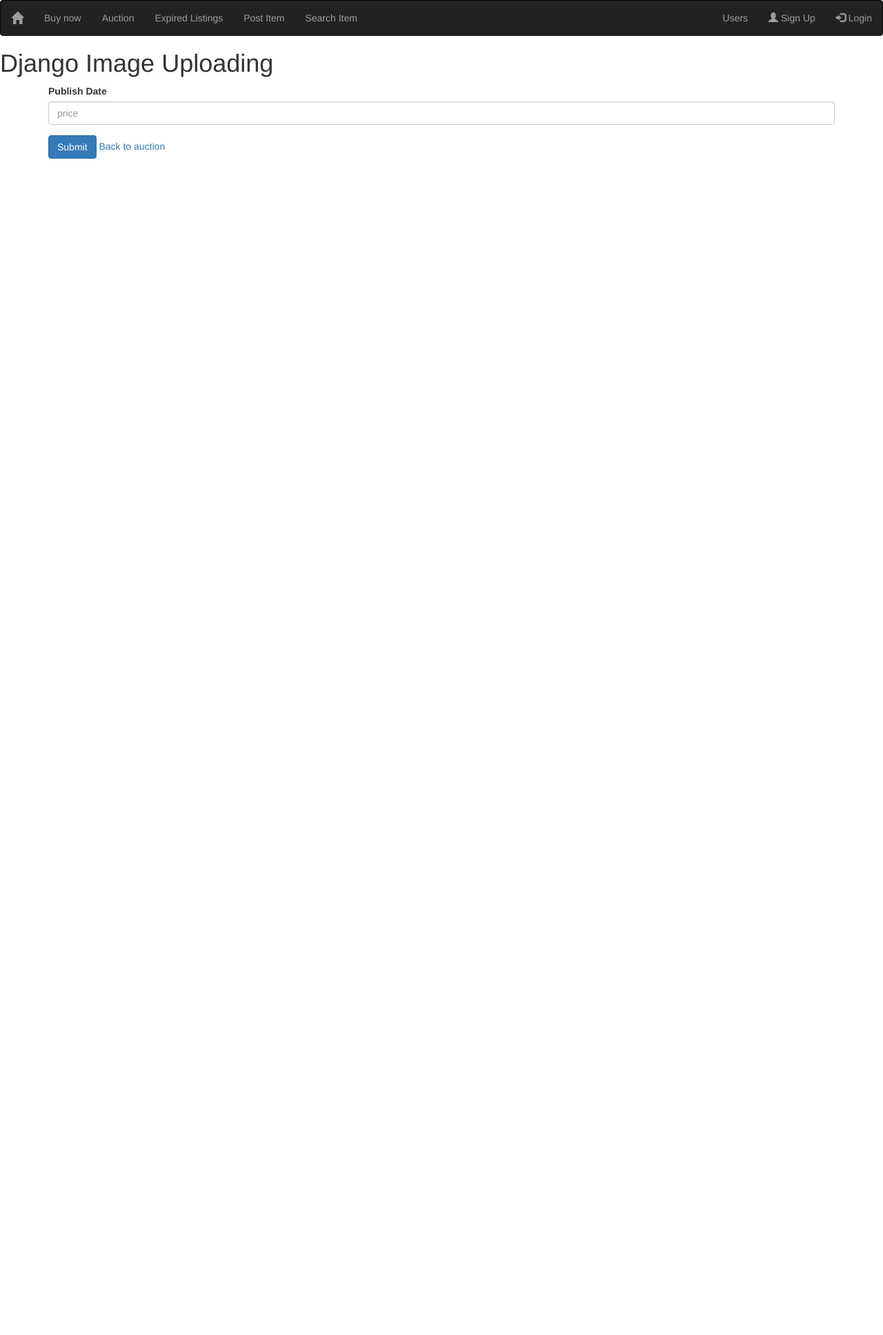
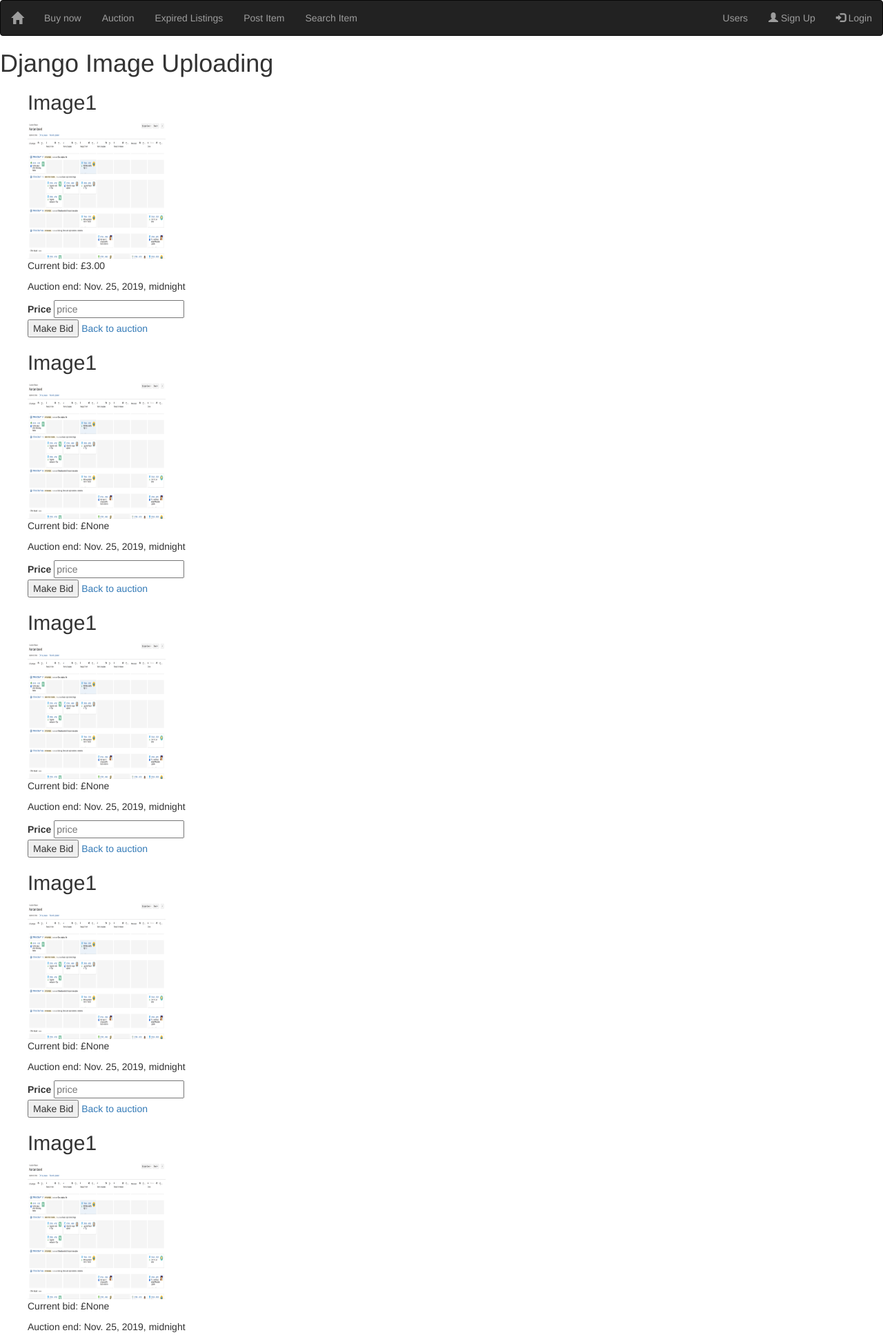
Before and after one commit to johnsn27/AuctionWebApp, a Django app: page /put2/1 in a window 1280 px wide. Shown: the top 1935 px of the page at 69% size. Before the commit the page ends 230 px from the top, so only its background shows below. Run offline with Django 3.2, Linux system fonts and the light colour scheme; data comes from the database, SQL or seed files in the repository; both versions use the stored data as it was after the commit; some libraries are stand-ins or nearby versions.

Commit message:
Update price in place

```diff
--- a/auctionsite/auctionsiteapp/templates/put2.html
+++ b/auctionsite/auctionsiteapp/templates/put2.html
@@ -4,18 +4,25 @@
 <h1>Django Image Uploading</h1>
 
 <body>
-  <div class="container pt-5">
+  <ul>
+    {% for item in object_list %}
+    <div id='item-list'>
+      <h2>{{ item.title }}</h2>
+      <img src="{{ item.picture.url }}" alt="{{ item.title }}" height="200" width="200">
+      <p id="currentbid">Current bid: £{{item.price}}</p>
+      <p>Auction end: {{item.endDate}}</p>
+    </div>
     <form method="POST" id="post-form">
       {% csrf_token %}
-      <div class="form-group">
-        <label for="exampleInputEmail1">Publish Date</label>
-        <input type="text" class="form-control" id="price" placeholder="price"></textarea>
+      <div>
+        <label>Price</label>
+        <input type="text" id="price" placeholder="price"></textarea>
       </div>
-      <button type="submit" class="btn btn-primary">Submit</button>
+      <button type="submit">Make Bid</button>
       <a href="/auction">Back to auction</a>
     </form>
-  </div>
-
+    {% endfor %}
+  </ul>
 </body>
 
 <script>
@@ -23,17 +30,18 @@
     e.preventDefault();
     var url = window.location.pathname;
     var pk = url.substring(url.lastIndexOf('/') + 1);
+    var priceVal = $('#price').val();
     $.ajax({
       type: 'POST',
       url: "http://127.0.0.1:8000/put3/" + pk,
       data: {
-        price: $('#price').val(),
+        price: priceVal,
         csrfmiddlewaretoken: $('input[name=csrfmiddlewaretoken]').val(),
         action: 'post'
       },
-      success: function (json) {
+      success: function (data) {
         document.getElementById("post-form").reset();
-        window.location.href("/auction");
+        $('#currentbid').text('Current bid: £' + parseFloat(priceVal).toFixed(2))
       },
       error: function (xhr, errmsg, err) {
         $('#results').html("<div class='alert-box alert radius' data-alert>Oops! We have encountered an error: " + errmsg +
--- a/auctionsite/auctionsiteapp/views.py
+++ b/auctionsite/auctionsiteapp/views.py
@@ -159,11 +159,16 @@ class put2(ListView):
     template_name = 'put2.html'
 
 def put3(request, pk):
+    items = Item.objects.order_by('-id')[:5]
+    context = {
+        'items': items,
+    }
     if request.method != 'PUT':
         obj = Item.objects.get(pk=pk)
         obj.price = request.POST.get('price')
         obj.save()
-        return HttpResponse("Post with pk %s updated" % pk, content_type='application/json')
+        return render(request, 'put2.html', context)
+        # return HttpResponse("Post with pk %s updated" % pk, content_type='application/json')
     return HttpResponse("Not a put request")
 
 # def editBid(request, pk):
```
Also changed, not shown: auctionsite/db.sqlite3.
